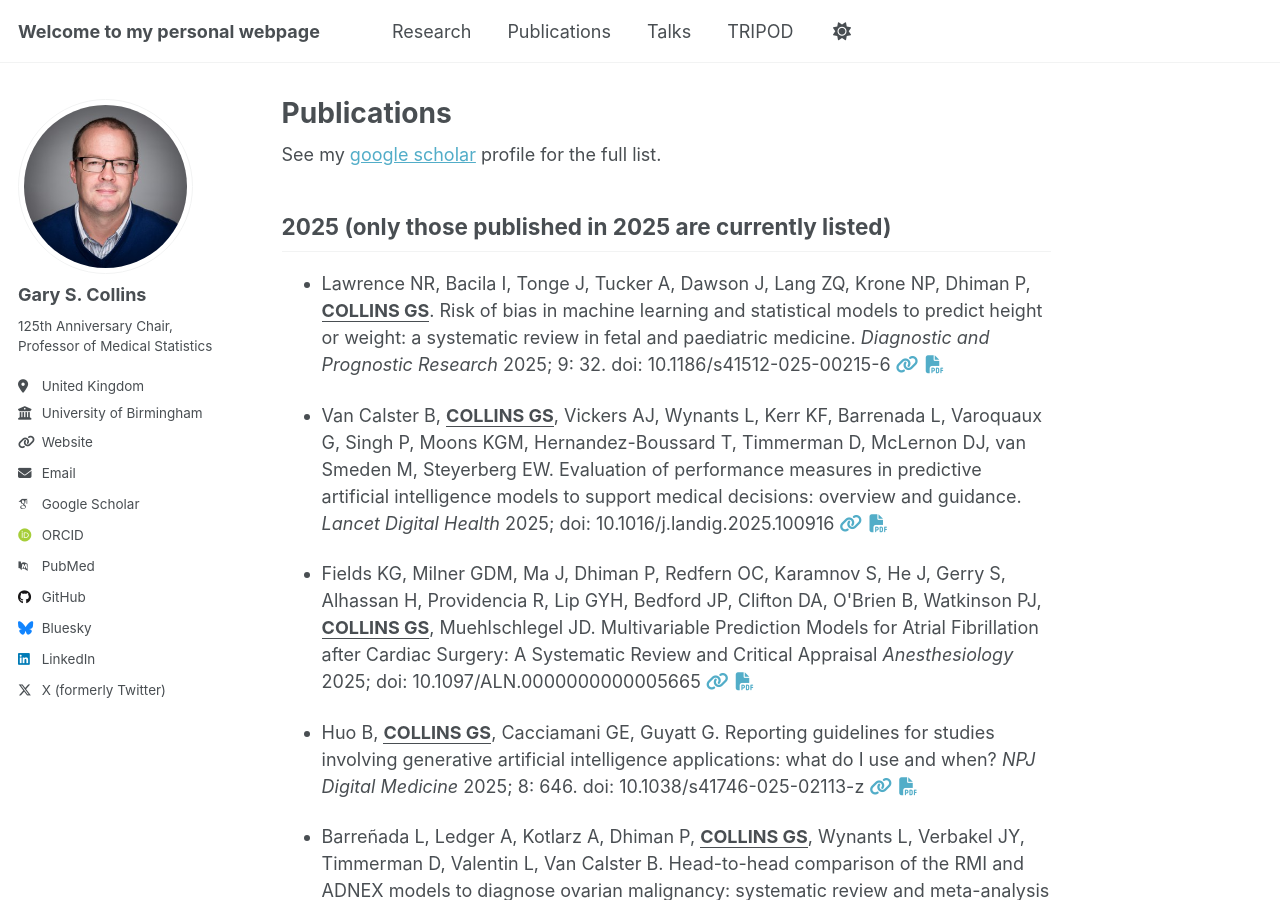
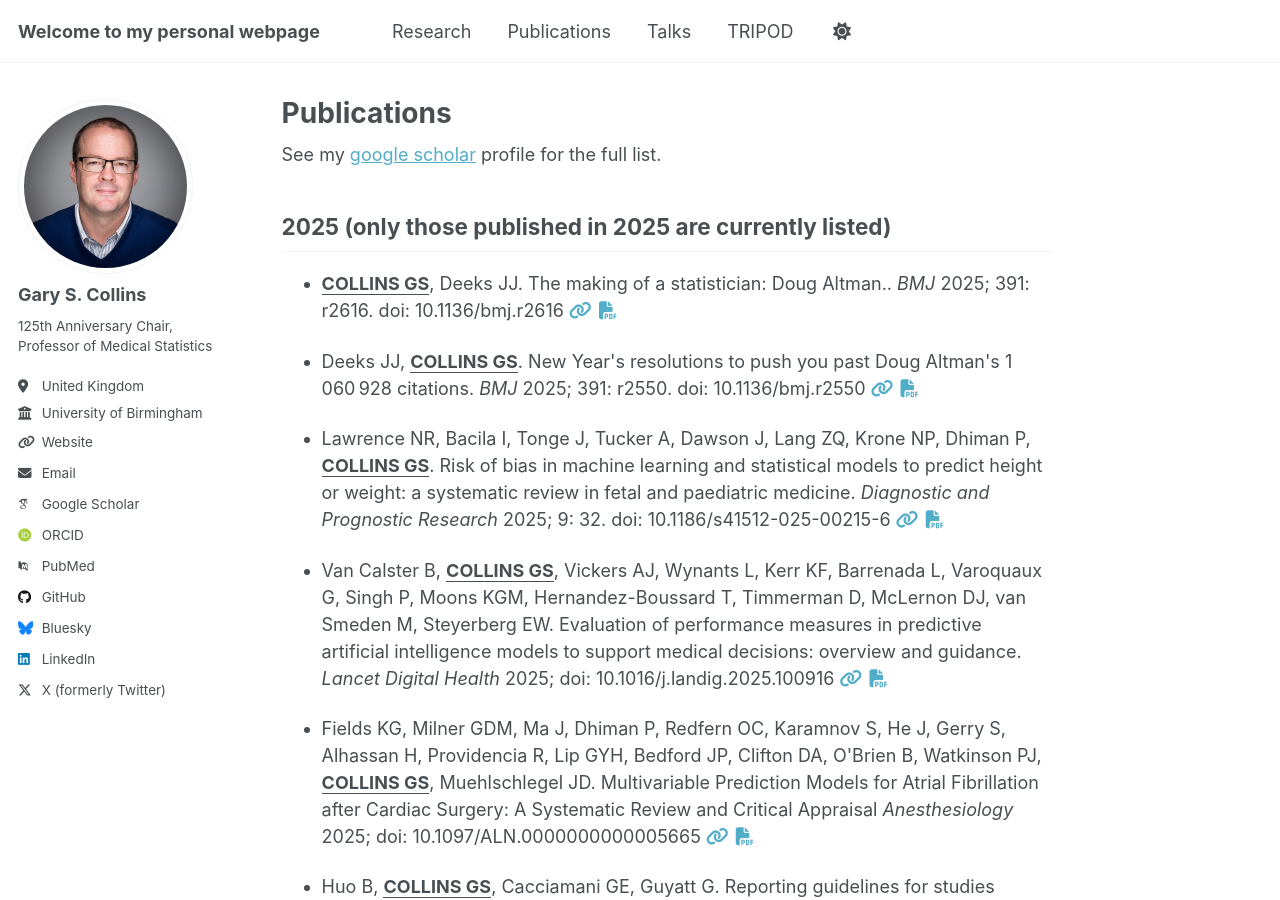
Before and after one commit to gscollins1973/gscollins1973.github.io, a Jekyll site: the page built from _pages/publications.html, in a window 1280 px wide and 900 px high. Built offline with Jekyll 4.4.1, drawn with Linux system fonts in a browser that asks for light colours; some web fonts are replaced; a script that is not in the unit is left out.

Commit message:
Add 2025 publications to the publications page
Added multiple publications for the year 2025 with details including authors, titles, journals, and DOI links.

```diff
--- a/_pages/publications.html
+++ b/_pages/publications.html
@@ -8,6 +8,8 @@ See my <a href="https://scholar.google.co.uk/citations?hl=en&tzom=-60&user=cVKF8
 <section id=“2025” class="level2">
 <h2 class="anchored" data-anchor-id=“#2025”>2025 (only those published in 2025 are currently listed) </h2>
 <ul>
+<li><p><strong><u>COLLINS GS</u></strong>, Deeks JJ. The making of a statistician: Doug Altman.. <i>BMJ</i> 2025; 391: r2616. doi: 10.1136/bmj.r2616 <a href="https://doi.org/10.1136/bmj.r2616"><i class="fas fa-fw fa-link zoom" aria-hidden="true"></i></a> <a href="https://www.bmj.com/content/391/bmj.r2616.full.pdf"><i class="fas fa-fw fa-file-pdf zoom" aria-hidden="true"></i></a></p></li>
+<li><p>Deeks JJ, <strong><u>COLLINS GS</u></strong>. New Year's resolutions to push you past Doug Altman's 1 060 928 citations. <i>BMJ</i> 2025; 391: r2550. doi: 10.1136/bmj.r2550 <a href="https://doi.org/10.1136/bmj.r2550"><i class="fas fa-fw fa-link zoom" aria-hidden="true"></i></a> <a href="https://www.bmj.com/content/391/bmj.r2550.full.pdf"><i class="fas fa-fw fa-file-pdf zoom" aria-hidden="true"></i></a></p></li>
 <li><p>Lawrence NR, Bacila I, Tonge J, Tucker A, Dawson J, Lang ZQ, Krone NP, Dhiman P, <strong><u>COLLINS GS</u></strong>. Risk of bias in machine learning and statistical models to predict height or weight: a systematic review in fetal and paediatric medicine. <i>Diagnostic and Prognostic Research</i> 2025; 9: 32. doi: 10.1186/s41512-025-00215-6 <a href="https://doi.org/10.1186/s41512-025-00215-6"><i class="fas fa-fw fa-link zoom" aria-hidden="true"></i></a> <a href="https://link.springer.com/content/pdf/10.1186/s41512-025-00215-6.pdf"><i class="fas fa-fw fa-file-pdf zoom" aria-hidden="true"></i></a></p></li>
 <li><p>Van Calster B, <strong><u>COLLINS GS</u></strong>, Vickers AJ, Wynants L, Kerr KF, Barrenada L, Varoquaux G, Singh P, Moons KGM, Hernandez-Boussard T, Timmerman D, McLernon DJ, van Smeden M, Steyerberg EW. Evaluation of performance measures in predictive artificial intelligence models to support medical decisions: overview and guidance. <i>Lancet Digital Health</i> 2025; doi: 10.1016/j.landig.2025.100916 <a href="https://doi.org/10.1016/j.landig.2025.100916"><i class="fas fa-fw fa-link zoom" aria-hidden="true"></i></a> <a href="https://www.thelancet.com/action/showPdf?pii=S2589-7500%2825%2900098-6"><i class="fas fa-fw fa-file-pdf zoom" aria-hidden="true"></i></a></p></li>
 <li><p>Fields KG, Milner GDM, Ma J, Dhiman P, Redfern OC, Karamnov S, He J, Gerry S, Alhassan H, Providencia R, Lip GYH, Bedford JP, Clifton DA, O'Brien B, Watkinson PJ, <strong><u>COLLINS GS</u></strong>, Muehlschlegel JD. Multivariable Prediction Models for Atrial Fibrillation after Cardiac Surgery: A Systematic Review and Critical Appraisal <i>Anesthesiology</i> 2025; doi: 10.1097/ALN.0000000000005665 <a href="https://doi.org/10.1097/ALN.0000000000005665"><i class="fas fa-fw fa-link zoom" aria-hidden="true"></i></a> <a href="https://journals.lww.com/anesthesiology/fulltext/2025/12000/multivariable_prediction_models_for_atrial.26.aspx"><i class="fas fa-fw fa-file-pdf zoom" aria-hidden="true"></i></a></p></li>
```
